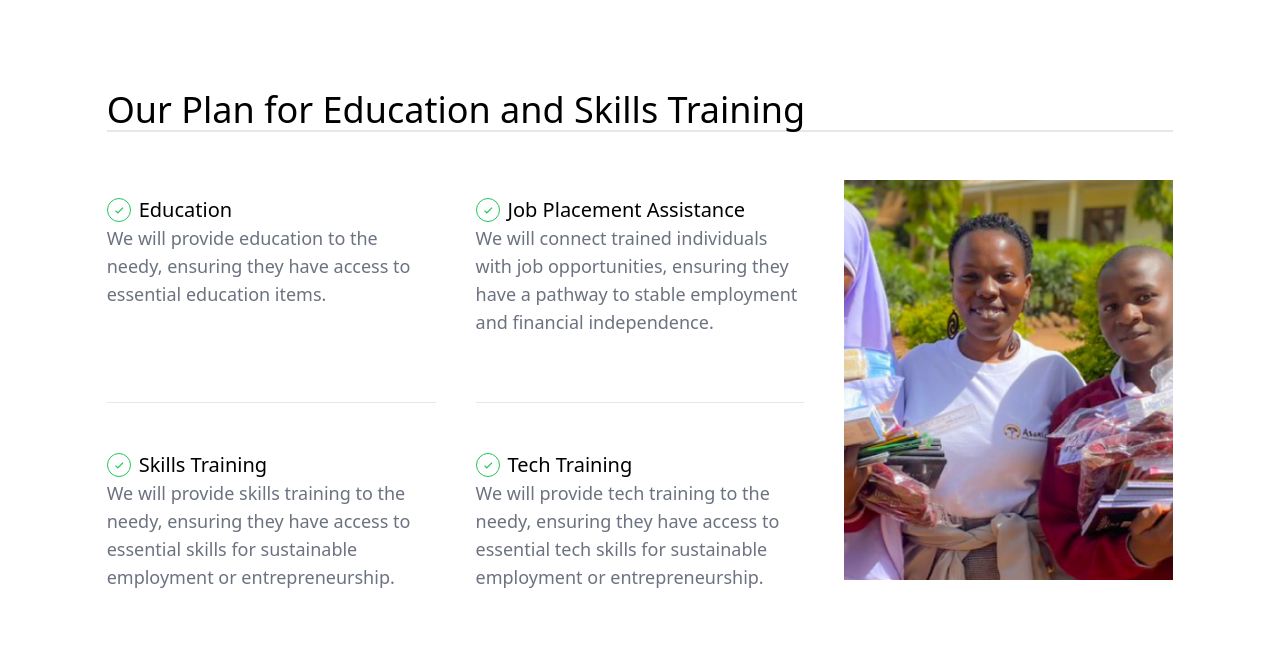
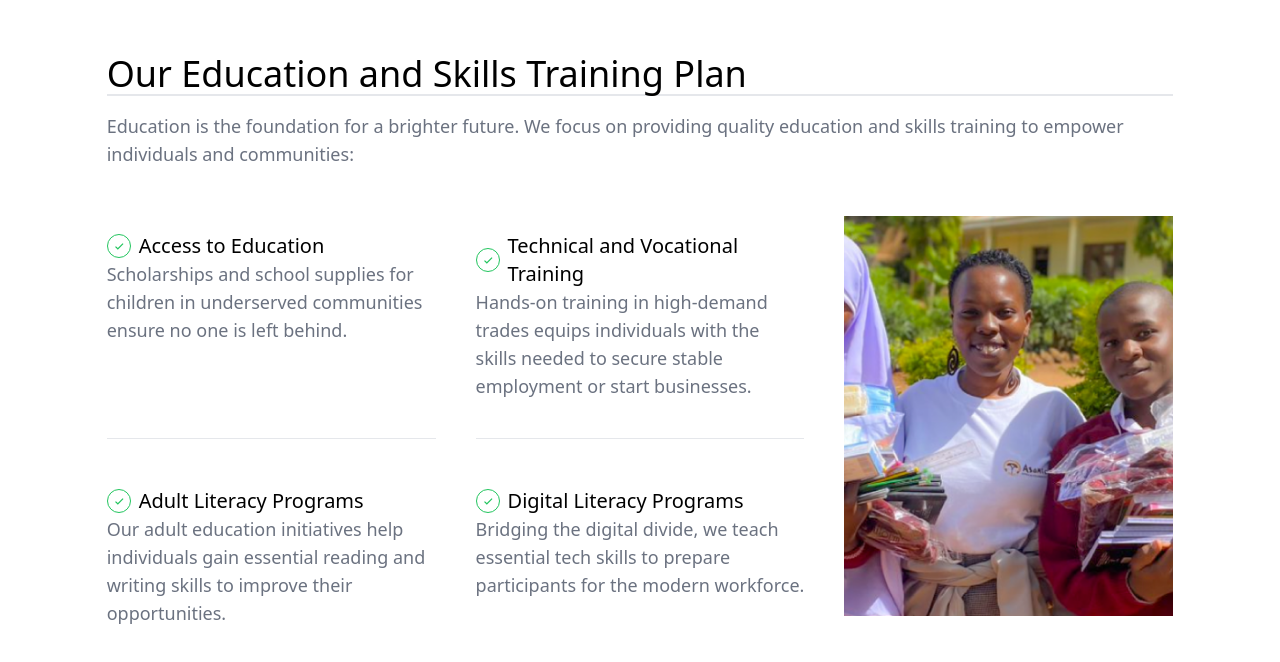
Before and after one commit to SirhmVFX/commonpersonrelief, a Next.js app: page /what-we-serve in a window 1280 px wide. Shown: the part 2475-3137 px from the top of the page. Built offline with nearby package versions, Linux system fonts and the light colour scheme.

Commit message:
working on ux

```diff
--- a/src/app/what-we-serve/page.tsx
+++ b/src/app/what-we-serve/page.tsx
@@ -208,31 +208,29 @@ export default function WhoWeServe() {
         id="education-support"
       >
         <h1 className="text-xl md:text-2xl lg:text-4xl font-medium border-b-2 border-gray-200">
-          Our Plan for Education and Skills Training
+          Our Education and Skills Training Plan
         </h1>
+        <p className="text-gray-500 text-base md:text-lg">Education is the foundation for a brighter future. We focus on providing quality education and skills training to empower individuals and communities:</p>
 
         <div className=" pt-8 flex flex-col md:flex-row gap-6 md:gap-10 ">
           <div className="flex flex-col justify-between gap-8 w-full md:w-1/3">
             <div className="h-[190px] py-4">
               <div className="flex gap-2 items-center">
                 <BiCheck className="text-xl sm:text-2xl text-green-500 border border-green-500 rounded-full p-1 flex-shrink-0" />
-                <h1 className="text-xl  font-medium">Education</h1>
+                <h1 className="text-xl  font-medium">Access to Education</h1>
               </div>
               <p className="text-gray-500 text-base sm:text-lg">
-                We will provide education to the needy, ensuring they have
-                access to essential education items.
+              Scholarships and school supplies for children in underserved communities ensure no one is left behind.
               </p>
             </div>
             <div className="h-[1px] w-full bg-gray-200"></div>
             <div className="h-[190px] py-4">
               <div className="flex gap-2 items-center">
                 <BiCheck className="text-xl sm:text-2xl text-green-500 border border-green-500 rounded-full p-1 flex-shrink-0" />
-                <h1 className="text-xl  font-medium">Skills Training</h1>
+                <h1 className="text-xl  font-medium">Adult Literacy Programs</h1>
               </div>
               <p className="text-gray-500 text-base sm:text-lg">
-                We will provide skills training to the needy, ensuring they have
-                access to essential skills for sustainable employment or
-                entrepreneurship.
+              Our adult education initiatives help individuals gain essential reading and writing skills to improve their opportunities.
               </p>
             </div>
           </div>
@@ -241,25 +239,21 @@ export default function WhoWeServe() {
               <div className="flex gap-2 items-center">
                 <BiCheck className="text-xl sm:text-2xl text-green-500 border border-green-500 rounded-full p-1 flex-shrink-0" />
                 <h1 className="text-xl  font-medium">
-                  Job Placement Assistance
+                Technical and Vocational Training
                 </h1>
               </div>
               <p className="text-gray-500 text-base sm:text-lg">
-                We will connect trained individuals with job opportunities,
-                ensuring they have a pathway to stable employment and financial
-                independence.
+              Hands-on training in high-demand trades equips individuals with the skills needed to secure stable employment or start businesses.
               </p>
             </div>
             <div className="h-[1px] w-full bg-gray-200"></div>
             <div className="h-[190px] py-4">
               <div className="flex gap-2 items-center">
                 <BiCheck className="text-xl sm:text-2xl text-green-500 border border-green-500 rounded-full p-1 flex-shrink-0" />
-                <h1 className="text-xl  font-medium">Tech Training</h1>
+                <h1 className="text-xl  font-medium">Digital Literacy Programs</h1>
               </div>
               <p className="text-gray-500 text-base sm:text-lg">
-                We will provide tech training to the needy, ensuring they have
-                access to essential tech skills for sustainable employment or
-                entrepreneurship.
+              Bridging the digital divide, we teach essential tech skills to prepare participants for the modern workforce.
               </p>
             </div>
           </div>
```
